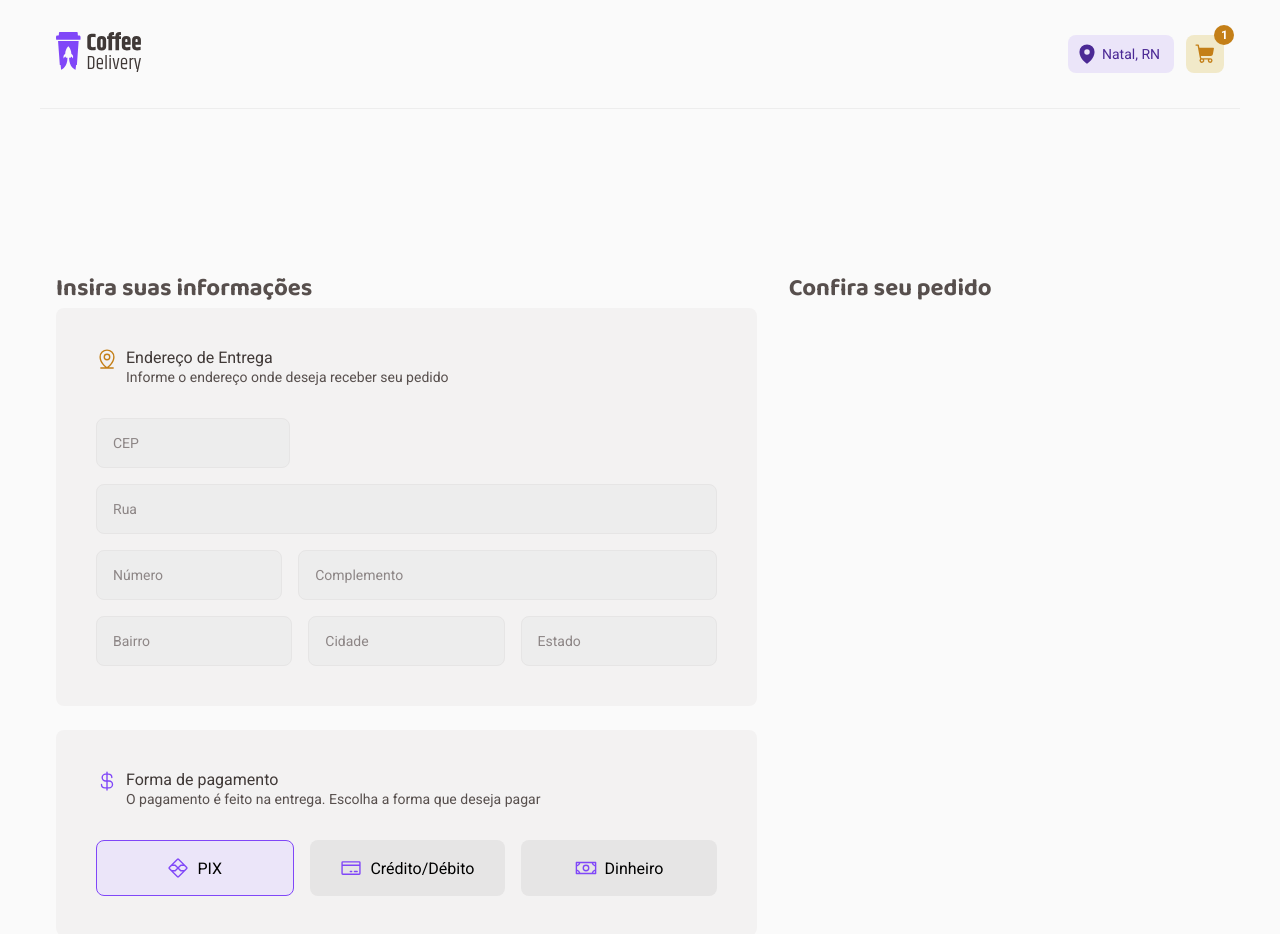
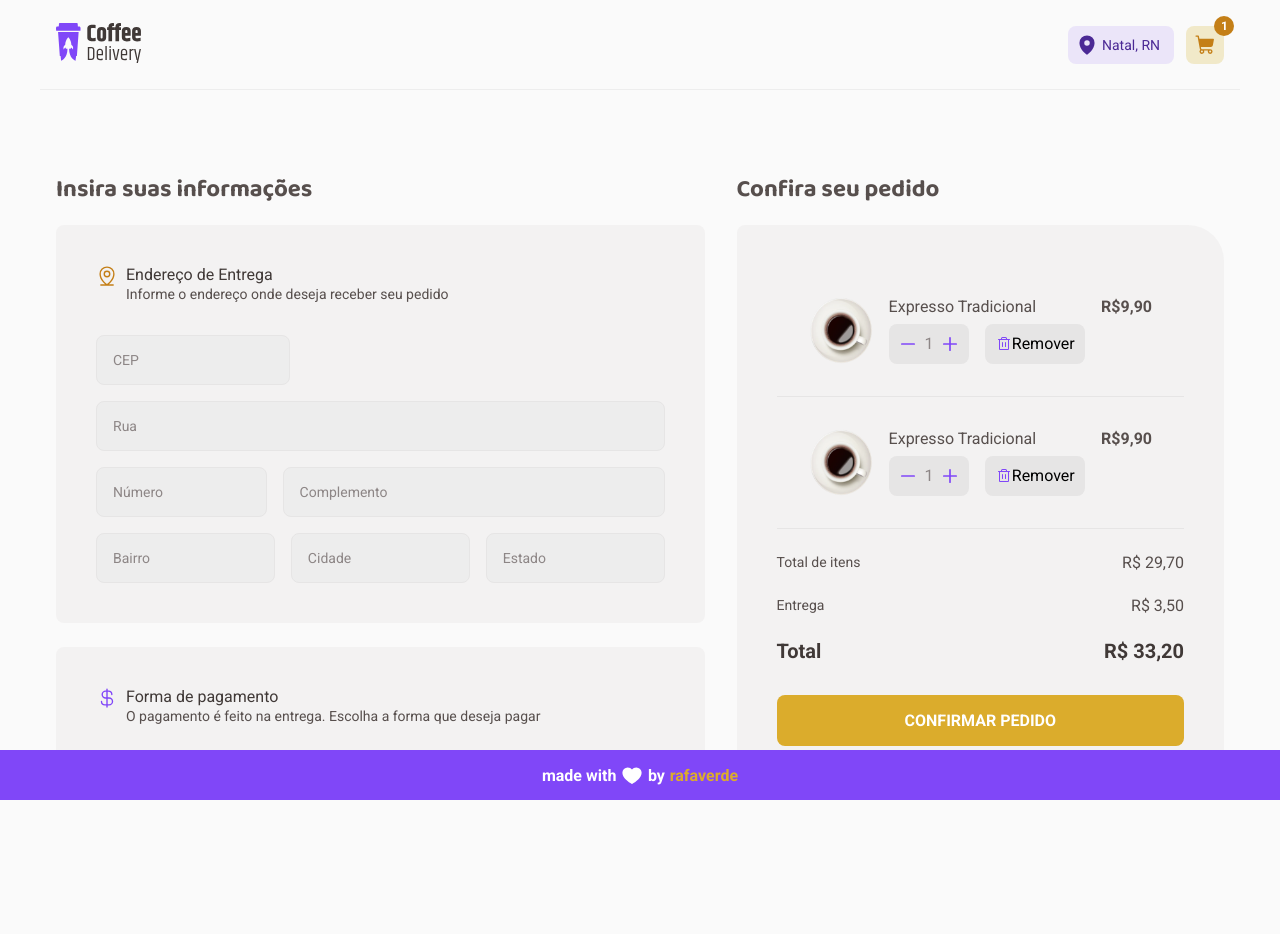
Before and after one commit to rafaverde/coffeDelivery, a React (Vite) app: page /checkout in a window 1280 px wide. Shown: the top 934 px of the page. After the commit the page ends 800 px from the top, so only its background shows below. Built offline with nearby package versions, Linux system fonts and the light colour scheme.

Commit message:
Checkout order product list layout created. Success page layout created.

```diff
--- a/src/components/CoffeeCard/styles.ts
+++ b/src/components/CoffeeCard/styles.ts
@@ -12,7 +12,7 @@ export const CoffeeCardContainer = styled.div`
 
   background-color: ${({ theme }) => theme.colors["base-card"]};
 
-  border-radius: 6px 36px;
+  border-radius: 8px 36px;
 
   img {
     width: 7.5rem;
--- /dev/null
+++ b/src/components/Footer/index.tsx
@@ -0,0 +1,14 @@
+import { Heart } from "@phosphor-icons/react"
+import { FooterContainer } from "./styles"
+import { NavLink } from "react-router-dom"
+
+export function Footer() {
+  return (
+    <FooterContainer>
+      made with <Heart size={22} weight="fill" /> by{" "}
+      <NavLink to={"https://github.com/rafaverde"} target="_blank">
+        rafaverde
+      </NavLink>
+    </FooterContainer>
+  )
+}
--- /dev/null
+++ b/src/components/Footer/styles.ts
@@ -0,0 +1,25 @@
+import styled from "styled-components"
+
+export const FooterContainer = styled.div`
+  width: 100%;
+  height: 50px;
+
+  display: flex;
+  align-items: center;
+  justify-content: center;
+  gap: 0.3rem;
+
+  font-weight: bold;
+
+  color: ${({ theme }) => theme.colors.white};
+  background-color: ${({ theme }) => theme.colors.purple};
+
+  a {
+    text-decoration: none;
+    color: ${({ theme }) => theme.colors.yellow};
+  }
+
+  a:hover {
+    color: ${({ theme }) => theme.colors.white};
+  }
+`
--- a/src/components/Header/styles.ts
+++ b/src/components/Header/styles.ts
@@ -3,7 +3,8 @@ import styled from "styled-components"
 export const HeaderContainer = styled.header`
   max-width: 75rem;
   margin: 0 auto;
-  padding: 2rem 1rem;
+  height: 90px;
+  padding: 0 1rem;
 
   display: flex;
   align-items: center;
--- /dev/null
+++ b/src/components/ProductOrderCard/index.tsx
@@ -0,0 +1,24 @@
+import { Trash } from "@phosphor-icons/react"
+
+import { ProductOrderCardContainer, Controls, RemoveButton } from "./styles"
+
+import { Counter } from "../Counter"
+
+export function ProductOrderCard() {
+  return (
+    <ProductOrderCardContainer>
+      <img src="/images/coffees/americano.png" alt="" />
+      <div>
+        <span>Expresso Tradicional</span>
+        <Controls>
+          <Counter />
+          <RemoveButton>
+            <Trash />
+            Remover
+          </RemoveButton>
+        </Controls>
+      </div>
+      <span>R$9,90</span>
+    </ProductOrderCardContainer>
+  )
+}
--- /dev/null
+++ b/src/components/ProductOrderCard/styles.ts
@@ -0,0 +1,48 @@
+import styled from "styled-components"
+
+export const ProductOrderCardContainer = styled.div`
+  display: flex;
+  align-items: stretch;
+  justify-content: center;
+  padding: 2rem;
+  gap: 1rem;
+
+  border-bottom: 1px solid ${({ theme }) => theme.colors["base-button"]};
+
+  > div {
+    display: flex;
+    flex-direction: column;
+    gap: 0.5rem;
+  }
+
+  img {
+    max-width: 4rem;
+  }
+
+  > span {
+    font-weight: bolder;
+    flex: 1;
+    text-align: right;
+  }
+`
+
+export const Controls = styled.div`
+  display: flex;
+  align-items: center;
+  gap: 1rem;
+`
+
+export const RemoveButton = styled.button`
+  display: flex;
+  align-items: center;
+  justify-content: center;
+  padding: 0.65rem;
+
+  border: none;
+  border-radius: 8px;
+  background-color: ${({ theme }) => theme.colors["base-button"]};
+
+  svg {
+    color: ${({ theme }) => theme.colors.purple};
+  }
+`
--- a/src/layouts/DefaultLayout.tsx
+++ b/src/layouts/DefaultLayout.tsx
@@ -1,11 +1,13 @@
 import { Outlet } from "react-router-dom"
 import { Header } from "../components/Header"
+import { Footer } from "../components/Footer"
 
 export function DefaultLayout() {
   return (
     <div>
       <Header />
       <Outlet />
+      <Footer />
     </div>
   )
 }
--- a/src/pages/Checkout/index.tsx
+++ b/src/pages/Checkout/index.tsx
@@ -10,11 +10,15 @@ import {
   CheckoutContainer,
   CheckoutContent,
   FormUserInformation,
+  OrderInfoBox,
+  ConfirmButton,
 } from "./styles"
 
 import { SelectPaymentButton } from "../../components/SelectPaymentButton"
 
 import { useTheme } from "styled-components"
+import { ProductOrderCard } from "../../components/ProductOrderCard"
+import { NavLink } from "react-router-dom"
 
 export function Checkout() {
   const theme = useTheme()
@@ -95,6 +99,27 @@ export function Checkout() {
 
         <div className="orderInfos">
           <h2>Confira seu pedido</h2>
+          <OrderInfoBox>
+            <ProductOrderCard />
+            <ProductOrderCard />
+
+            <div className="subtotals">
+              <span>Total de itens</span>
+              <span className="price">R$ 29,70</span>
+            </div>
+            <div className="subtotals">
+              <span>Entrega</span>
+              <span className="price">R$ 3,50</span>
+            </div>
+            <div className="totals">
+              <span>Total</span>
+              <span>R$ 33,20</span>
+            </div>
+
+            <NavLink to={"/success"}>
+              <ConfirmButton>Confirmar pedido</ConfirmButton>
+            </NavLink>
+          </OrderInfoBox>
         </div>
       </CheckoutContent>
     </CheckoutContainer>
--- a/src/pages/Checkout/styles.ts
+++ b/src/pages/Checkout/styles.ts
@@ -2,9 +2,9 @@ import styled from "styled-components"
 
 export const CheckoutContainer = styled.main`
   width: 100%;
-  padding: 5rem 1rem;
-
+  height: calc(100vh - 140px);
   display: flex;
+  overflow: scroll;
   flex-direction: column;
 `
 
@@ -14,14 +14,21 @@ export const CheckoutContent = styled.div`
   padding: 5rem 1rem;
 
   display: flex;
+  align-items: stretch;
   gap: 2rem;
 
   .userInfos {
     width: 60%;
+    h2 {
+      margin-bottom: 1rem;
+    }
   }
 
   .orderInfos {
     flex: 1;
+    h2 {
+      margin-bottom: 1rem;
+    }
   }
 
   .selectPayment {
@@ -93,3 +100,46 @@ export const FormUserInformation = styled.form`
     margin-top: 2rem;
   }
 `
+
+export const OrderInfoBox = styled.div`
+  padding: 2.5rem;
+
+  border-radius: 8px 36px;
+  background-color: ${({ theme }) => theme.colors["base-card"]};
+
+  .subtotals,
+  .totals {
+    display: flex;
+    align-items: center;
+    justify-content: space-between;
+    margin-top: 1.5rem;
+  }
+
+  .subtotals {
+    :first-child {
+      font-size: 0.875rem;
+    }
+  }
+
+  .totals {
+    font-size: 1.25rem;
+    font-weight: bolder;
+
+    color: ${({ theme }) => theme.colors["base-subtitle"]};
+  }
+`
+
+export const ConfirmButton = styled.button`
+  width: 100%;
+  padding: 1rem;
+  margin-top: 2rem;
+  cursor: pointer;
+
+  border: none;
+  border-radius: 8px;
+  background-color: ${({ theme }) => theme.colors.yellow};
+  color: ${({ theme }) => theme.colors.white};
+
+  text-transform: uppercase;
+  font-weight: bolder;
+`
--- a/src/pages/Home/styles.ts
+++ b/src/pages/Home/styles.ts
@@ -2,6 +2,10 @@ import styled from "styled-components"
 
 export const HomeContainer = styled.main`
   width: 100%;
+  height: calc(100vh - 140px);
+
+  overflow: scroll;
+
   margin: 0 auto;
 
   display: flex;
--- a/src/pages/Success/index.tsx
+++ b/src/pages/Success/index.tsx
@@ -1,3 +1,57 @@
+import { CurrencyDollar, MapPin, Timer } from "@phosphor-icons/react"
+import deliveryGuy from "../../assets/sucess-delivery-guy.png"
+
+import { SuccessContainer, SuccessContent } from "./styles"
+
 export function Success() {
-  return <h1>Success</h1>
+  return (
+    <SuccessContainer>
+      <SuccessContent>
+        <header>
+          <h2>Uhuu! Pedido Confirmado</h2>
+          <p>Agora é só aguardar que logo o café chegará até você</p>
+        </header>
+
+        <main>
+          <div className="gradientBorder">
+            <div className="gradientPadding">
+              <div className="contentWrapper">
+                <div className="iconTitleWrapper purple">
+                  <MapPin size={20} weight="fill" />
+                </div>
+                <span>
+                  Entrega em{" "}
+                  <b>
+                    Rua Boa Sorte, 102 - Condomínio Alto da Boa Sorte, Casa 4
+                  </b>{" "}
+                  - Parnamirim, RN
+                </span>
+              </div>
+              <div className="contentWrapper">
+                <div className="iconTitleWrapper yellow">
+                  <Timer size={20} weight="fill" />
+                </div>
+                <span>
+                  Previsão de entrega
+                  <br />
+                  <b>20min - 30min</b>
+                </span>
+              </div>
+              <div className="contentWrapper">
+                <div className="iconTitleWrapper yellow-dark">
+                  <CurrencyDollar size={20} />
+                </div>
+                <span>
+                  Pagamento na entrega
+                  <br />
+                  <b>Cartão de Crédito</b>
+                </span>
+              </div>
+            </div>
+          </div>
+          <img src={deliveryGuy} />
+        </main>
+      </SuccessContent>
+    </SuccessContainer>
+  )
 }
--- a/src/pages/Success/styles.ts
+++ b/src/pages/Success/styles.ts
@@ -0,0 +1,83 @@
+import styled from "styled-components"
+
+export const SuccessContainer = styled.main`
+  width: 100%;
+  height: calc(100vh - 140px);
+  display: flex;
+  overflow: scroll;
+  flex-direction: column;
+`
+
+export const SuccessContent = styled.div`
+  width: 75rem;
+  margin: 0 auto;
+  padding: 5rem 1rem;
+
+  display: flex;
+  flex-direction: column;
+  align-items: stretch;
+  gap: 2rem;
+
+  main {
+    display: flex;
+    justify-content: space-between;
+
+    gap: 2rem;
+
+    .gradientBorder {
+      display: flex;
+      max-width: 50%;
+      position: relative;
+      padding: 2px;
+      background: linear-gradient(
+        to right,
+        ${(props) => props.theme.colors.yellow},
+        ${(props) => props.theme.colors.purple}
+      );
+      border-radius: 9px 36px;
+    }
+
+    .gradientPadding {
+      max-width: 100%;
+      display: flex;
+      flex-direction: column;
+      justify-content: space-around;
+      padding: 2.5rem;
+
+      border-radius: 7px 34px;
+      /* border: 1px solid ${({ theme }) => theme.colors.purple}; */
+      background-color: ${({ theme }) => theme.colors.background};
+    }
+  }
+
+  .contentWrapper {
+    max-width: 80%;
+    display: flex;
+    align-items: center;
+    gap: 16px;
+    margin-right: 1rem;
+  }
+
+  .iconTitleWrapper {
+    display: flex;
+    align-items: center;
+
+    padding: 0.5rem;
+
+    border-radius: 99px;
+    color: ${({ theme }) => theme.colors.white};
+
+    &.yellow-dark {
+      background-color: ${({ theme }) => theme.colors["yellow-dark"]};
+    }
+    &.yellow {
+      background-color: ${({ theme }) => theme.colors.yellow};
+    }
+    &.dark-gray {
+      background-color: ${({ theme }) => theme.colors["base-title"]};
+    }
+    &.purple {
+      background-color: ${({ theme }) => theme.colors.purple};
+    }
+  }
+`
```
Also changed, not shown: src/assets/sucess-delivery-guy.png (added).
